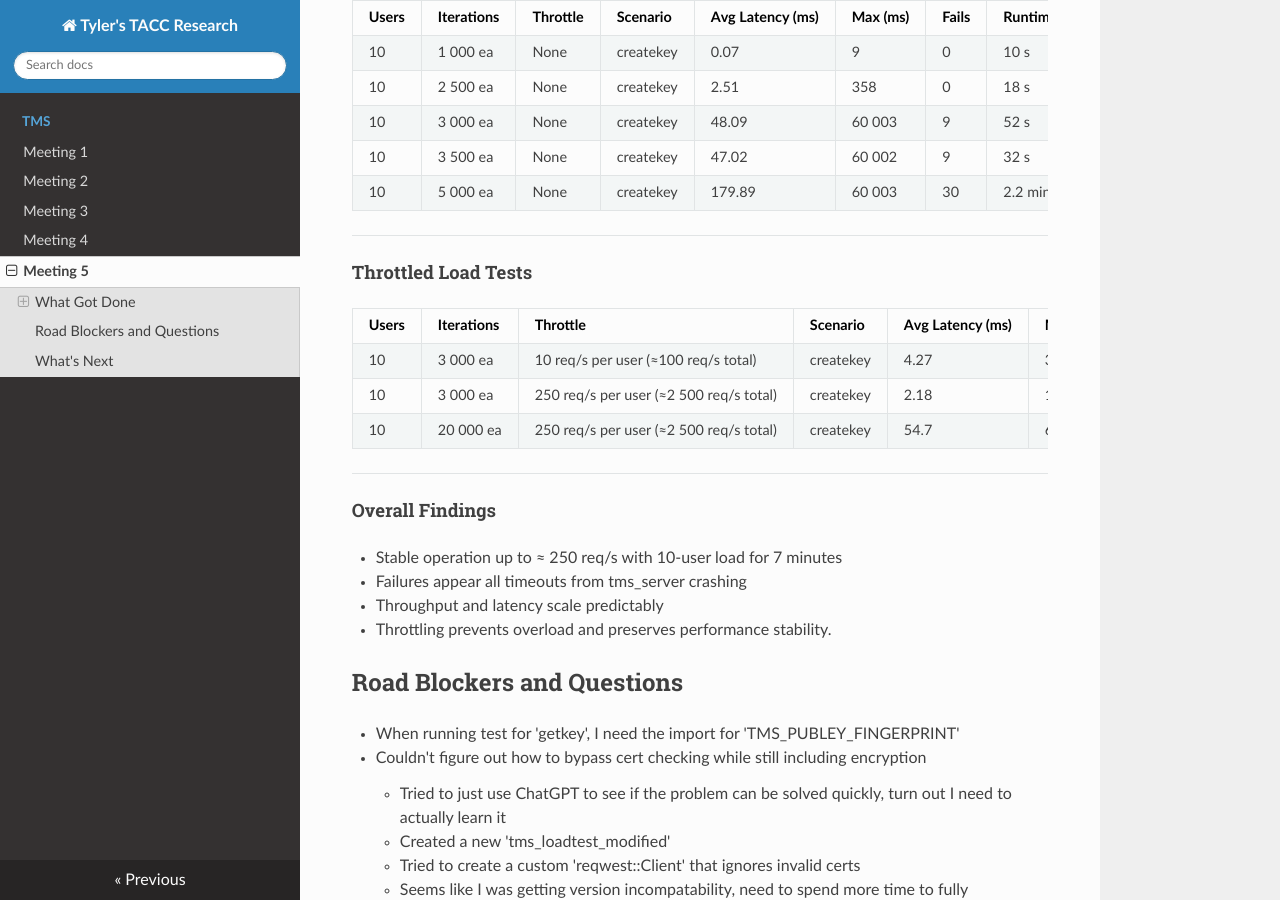
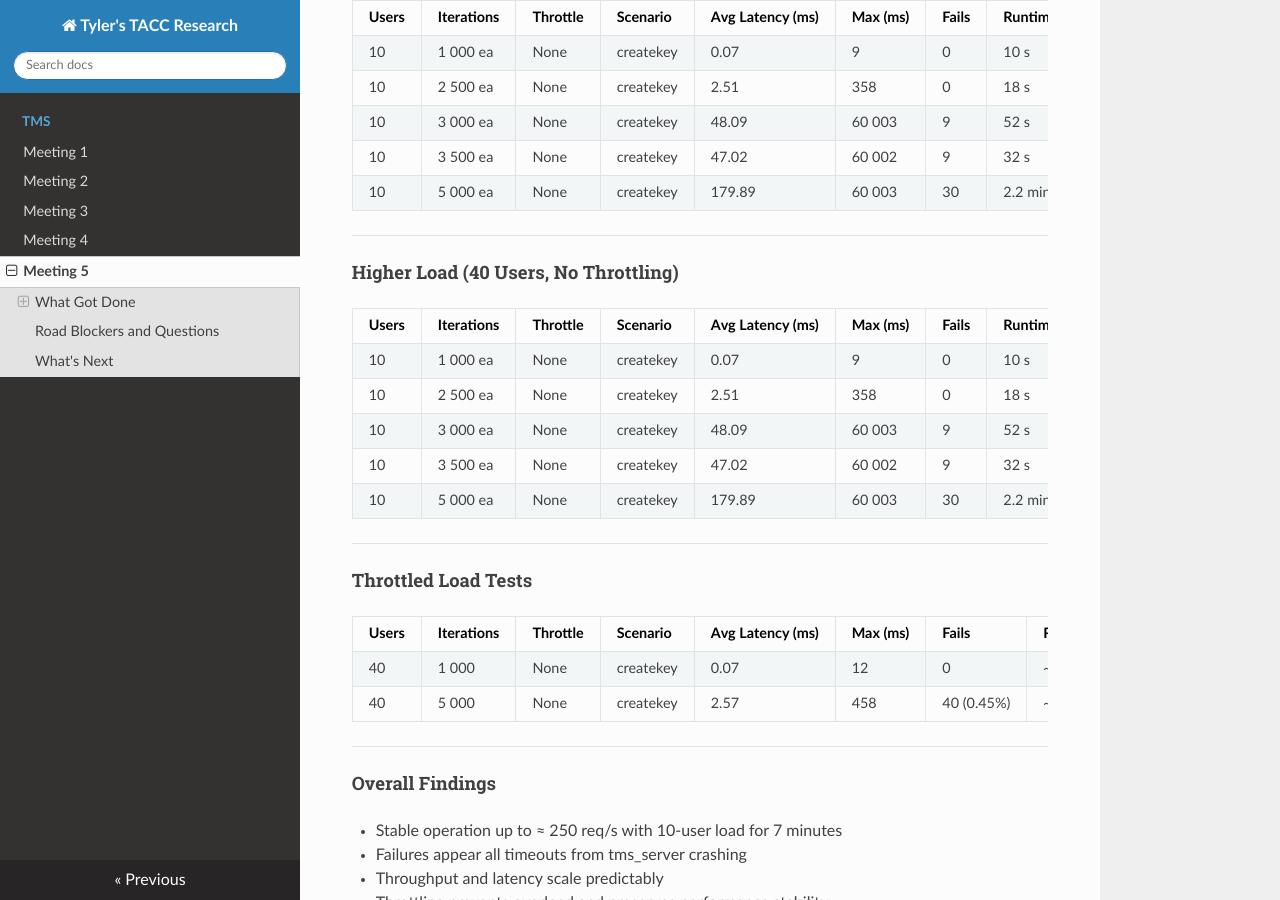
Before and after one commit to tyler0852/tylers-tacc-research, an MkDocs documentation site: the page built from docs/tms/meeting-5.md, in a window 1280 px wide and 900 px high, scrolled down 1000 px. Built offline with MkDocs 1.6.1, drawn with Linux system fonts in a browser that asks for light colours; nearby versions of some CDN libraries.

Commit message:
Add higher load test results to meeting-5.md

```diff
--- a/docs/tms/meeting-5.md
+++ b/docs/tms/meeting-5.md
@@ -43,13 +43,26 @@
 
 ---
 
+#### Higher Load (40 Users, No Throttling)
+
+| Users | Iterations | Throttle | Scenario | Avg Latency (ms) | Max (ms) | Fails | Runtime | Notes |
+|:------|:-----------|:----------|:-----------|:----------------|:-----------|:--------|:----------|:-------|
+| 10 | 1 000 ea | None | createkey | 0.07 | 9 | 0 | 10 s | Clean short run |
+| 10 | 2 500 ea | None | createkey | 2.51 | 358 | 0 | 18 s | Fully stable |
+| 10 | 3 000 ea | None | createkey | 48.09 | 60 003 | 9 | 52 s | First timeouts after ~11 k req |
+| 10 | 3 500 ea | None | createkey | 47.02 | 60 002 | 9 | 32 s | Instability confirmed |
+| 10 | 5 000 ea | None | createkey | 179.89 | 60 003 | 30 | 2.2 min | Server froze after ~10 k req |
+
+---
+
 #### Throttled Load Tests
 
 | Users | Iterations | Throttle | Scenario | Avg Latency (ms) | Max (ms) | Fails | Runtime | Notes |
 |:------|:-----------|:----------|:-----------|:----------------|:-----------|:--------|:----------|:-------|
-| 10 | 3 000 ea | 10 req/s per user (≈100 req/s total) | createkey | 4.27 | 381 | 0 | 69 min | stable |
-| 10 | 3 000 ea | 250 req/s per user (≈2 500 req/s total) | createkey | 2.18 | 17 | 0 | 2.4 min | Stable |
-| 10 | 20 000 ea | 250 req/s per user (≈2 500 req/s total) | createkey | 54.7 | 60 171 | 70 | 12.3 min | Stable ~7 min, then timeouts |
+| 40 | 1 000 | None | createkey | 0.07 | 12 | 0 | ~40 s | Fully stable |
+| 40 | 5 000 | None | createkey | 2.57 | 458 | 40 (0.45%) | ~57 s | Froze after 8900 of the 200,000 runs |
+
+
 
 ---
 
```
